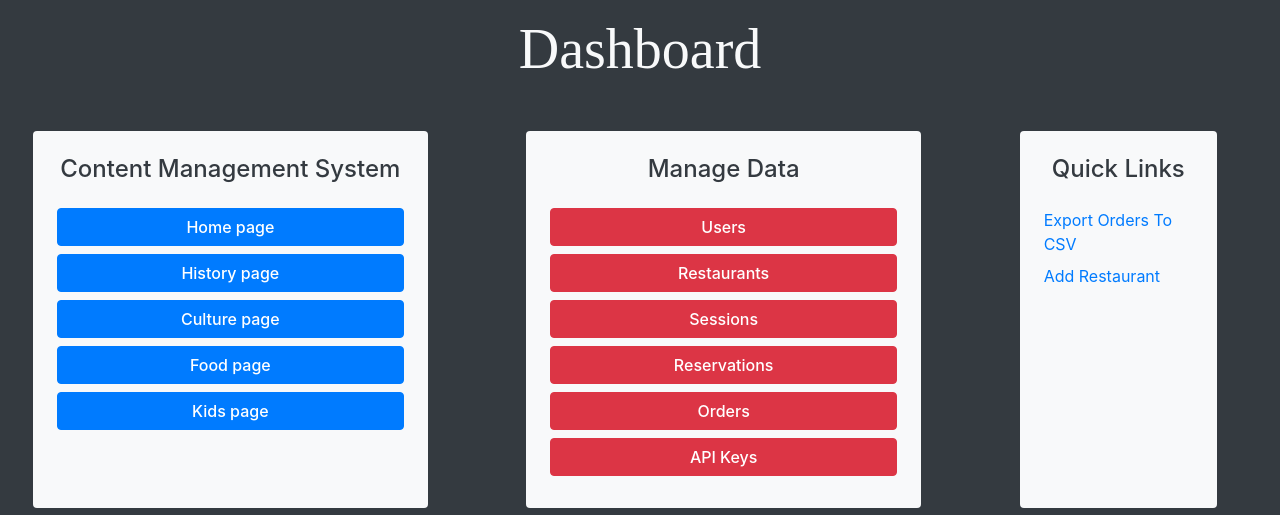
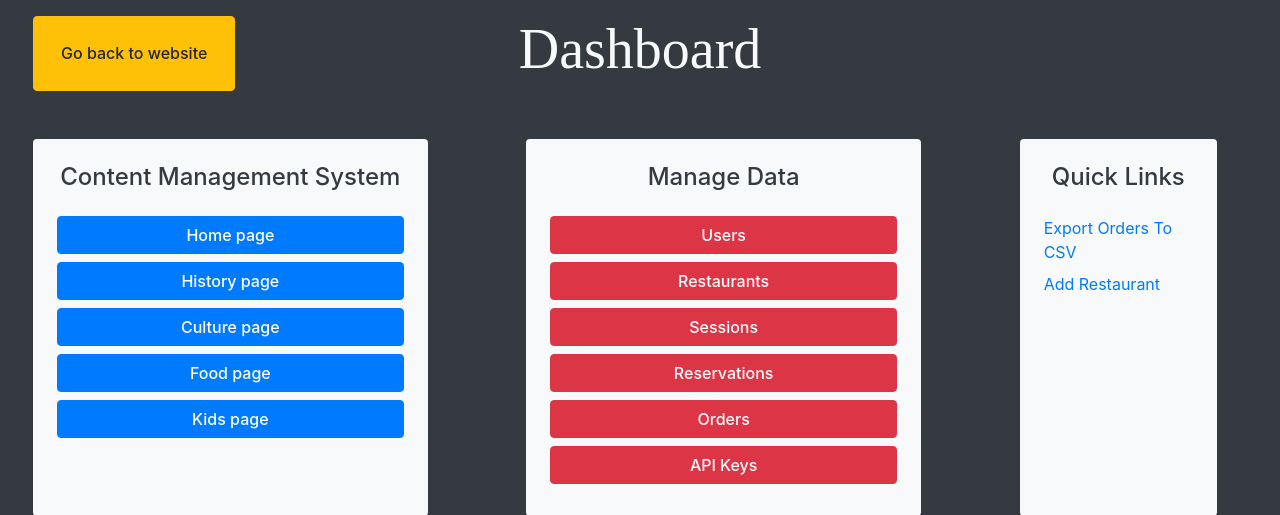
Before and after one commit to JunYuiFeng/HaarlemFestival-Website-Project, a PHP site: page /myaccount/views/cms/index in a window 1280 px wide. Shown: the part 62-577 px from the top of the page. Run offline with PHP 8.4, Linux system fonts and the light colour scheme; the visitor is signed in with stand-in values (Sample User, id 1); some web fonts are replaced.

Commit message:
button back to website from admin panel

```diff
--- a/app/views/cms/index.php
+++ b/app/views/cms/index.php
@@ -17,7 +17,11 @@
     <?php include_once("header.php"); ?>
 
     <div class="py-3 px-5">
-        <h1 class="text-center fw-bolder text-light ff-alata display-4">Dashboard</h1>
+        <div class="row">
+            <button class="btn btn-warning col-2" onclick="document.location.href='../myaccount/index'">Go back to website</button>
+
+            <h1 class="col-8 text-center fw-bolder text-light ff-alata display-4">Dashboard</h1>
+        </div>
 
         <div class="row w-100  mt-5">
             <div class="col-4 bg-light bg-gradient p-4 d-flex flex-column rounded ">
```
